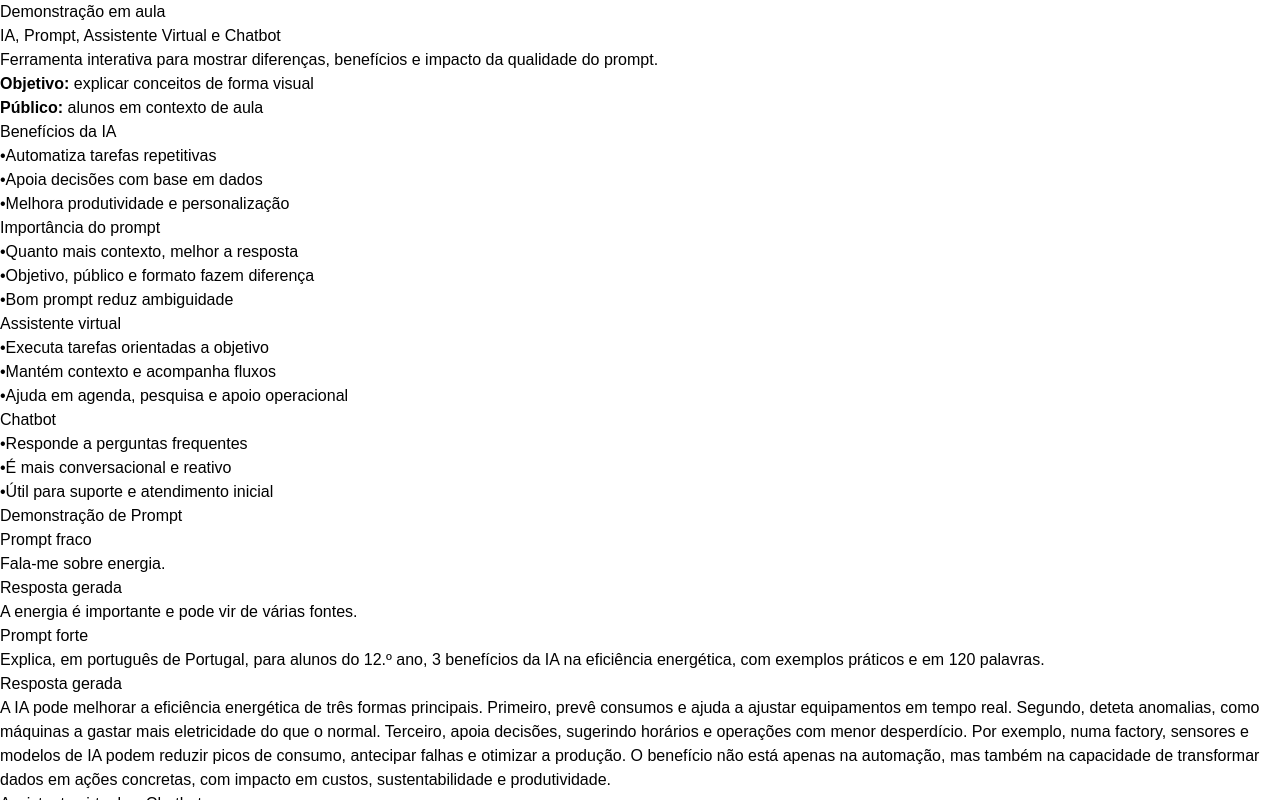
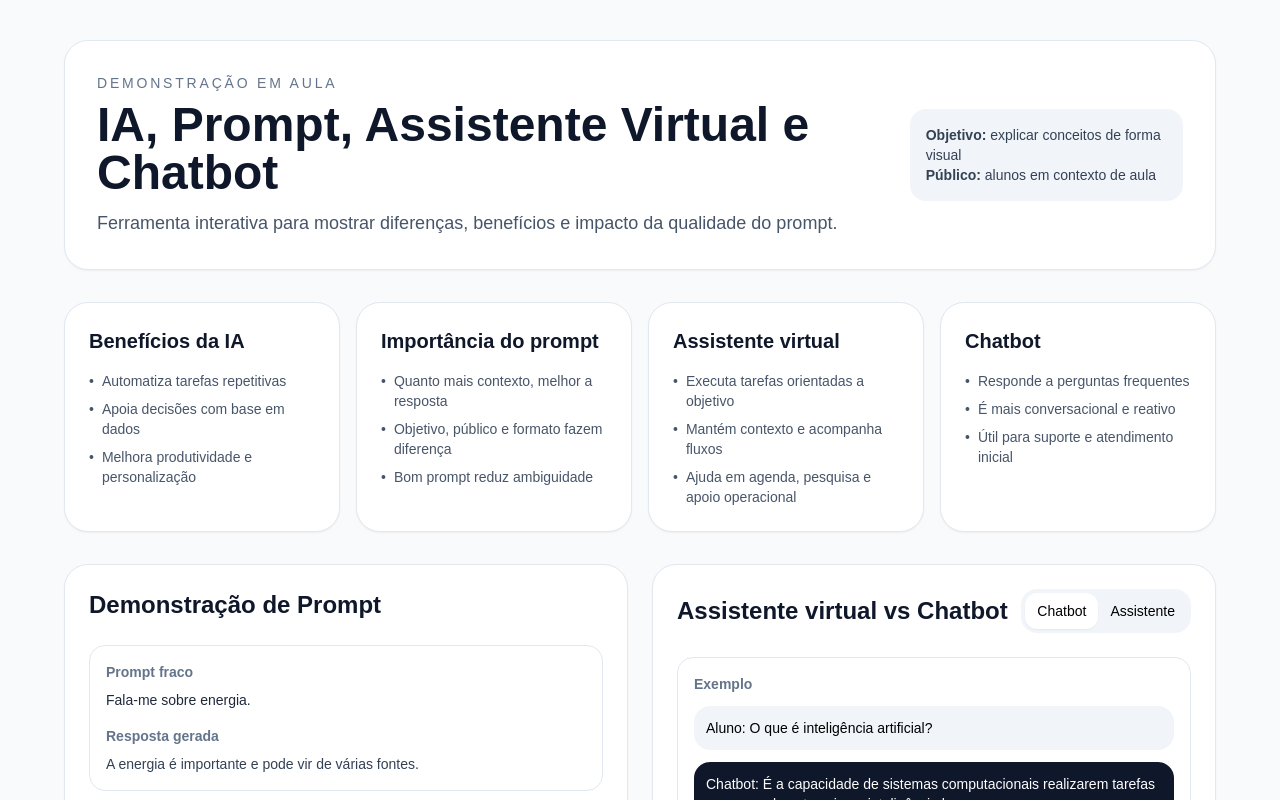
Before and after one commit to SAC31/demo-ia-aula-next, a Next.js app: page / in a window 1280 px wide. Shown: the top 800 px of the page. Built offline with nearby package versions, Linux system fonts and the light colour scheme.

Commit message:
Create tailwind.config.js

```diff
--- /dev/null
+++ b/tailwind.config.js
@@ -0,0 +1,7 @@
+module.exports = {
+  content: ["./app/**/*.{js,jsx,ts,tsx}"],
+  theme: {
+    extend: {},
+  },
+  plugins: [],
+};
```
